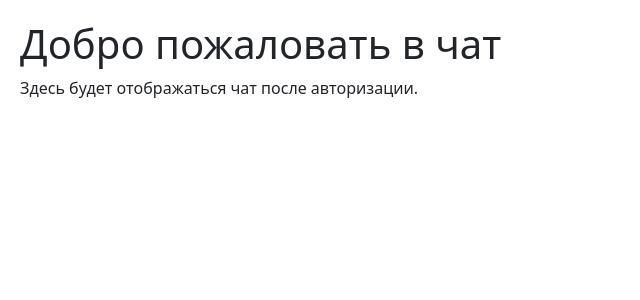
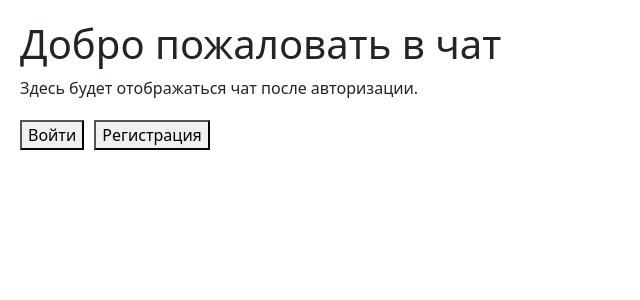
Before and after one commit to SandActor/frontend-project-12, a React (Vite) app in the folder frontend/: page / in a window 1280 px wide. Shown: the top 300 px of the page, without its empty margins (0-640 px from the left). Built offline with nearby package versions, Linux system fonts and the light colour scheme; sample sign-in values are in the browser's storage.

Commit message:
1 проверка

```diff
--- a/frontend/src/pages/HomePage.jsx
+++ b/frontend/src/pages/HomePage.jsx
@@ -17,6 +17,18 @@ function HomePage() {
     <div style={{ padding: '20px' }}>
       <h1>{t('home.welcome')}</h1>
       <p>{t('home.description')}</p>
+
+      <div style={{ marginTop: '20px' }}>
+        <button
+          style={{ marginRight: '10px' }}
+          onClick={() => navigate('/login')}
+        >
+          {t('login.submit', 'Login')}
+        </button>
+        <button onClick={() => navigate('/signup')}>
+          {t('signup.title', 'Register')}
+        </button>
+      </div>
     </div>
   )
 }
```
